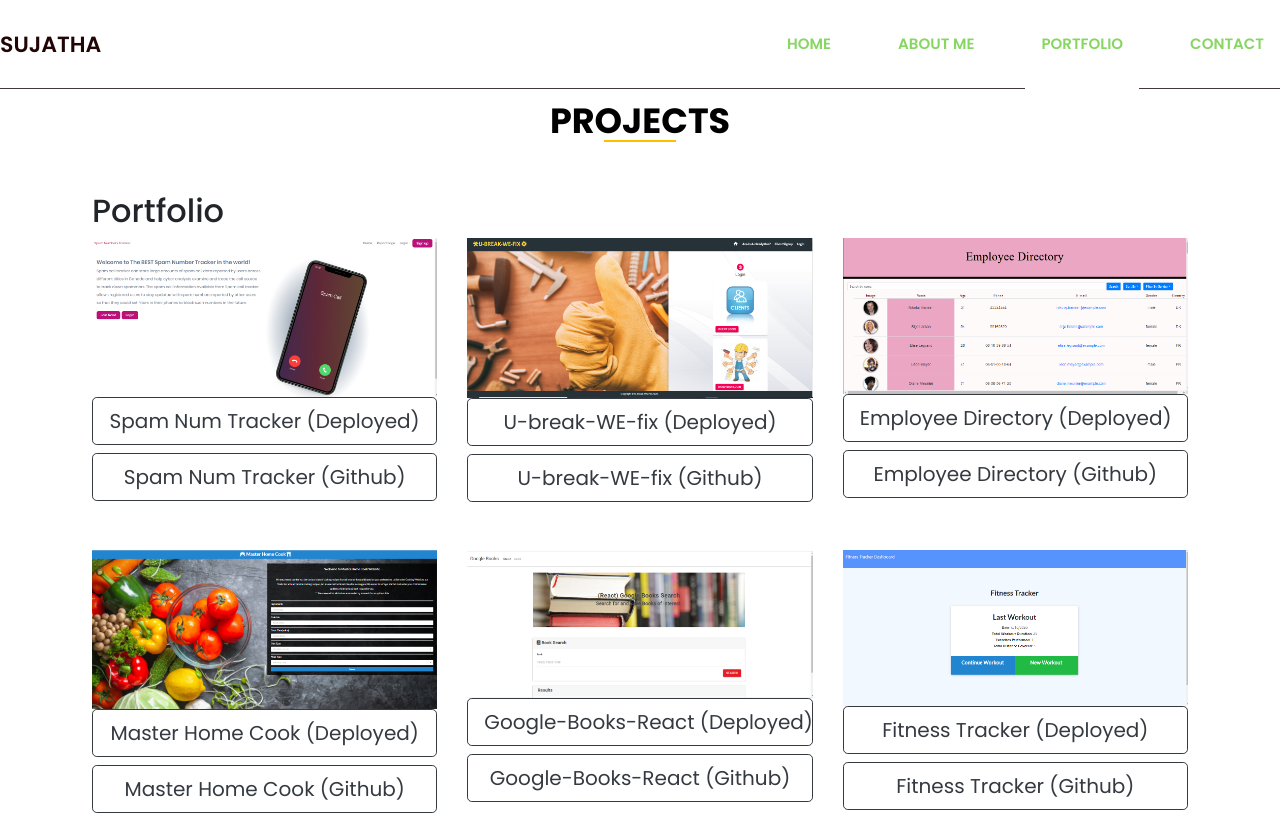
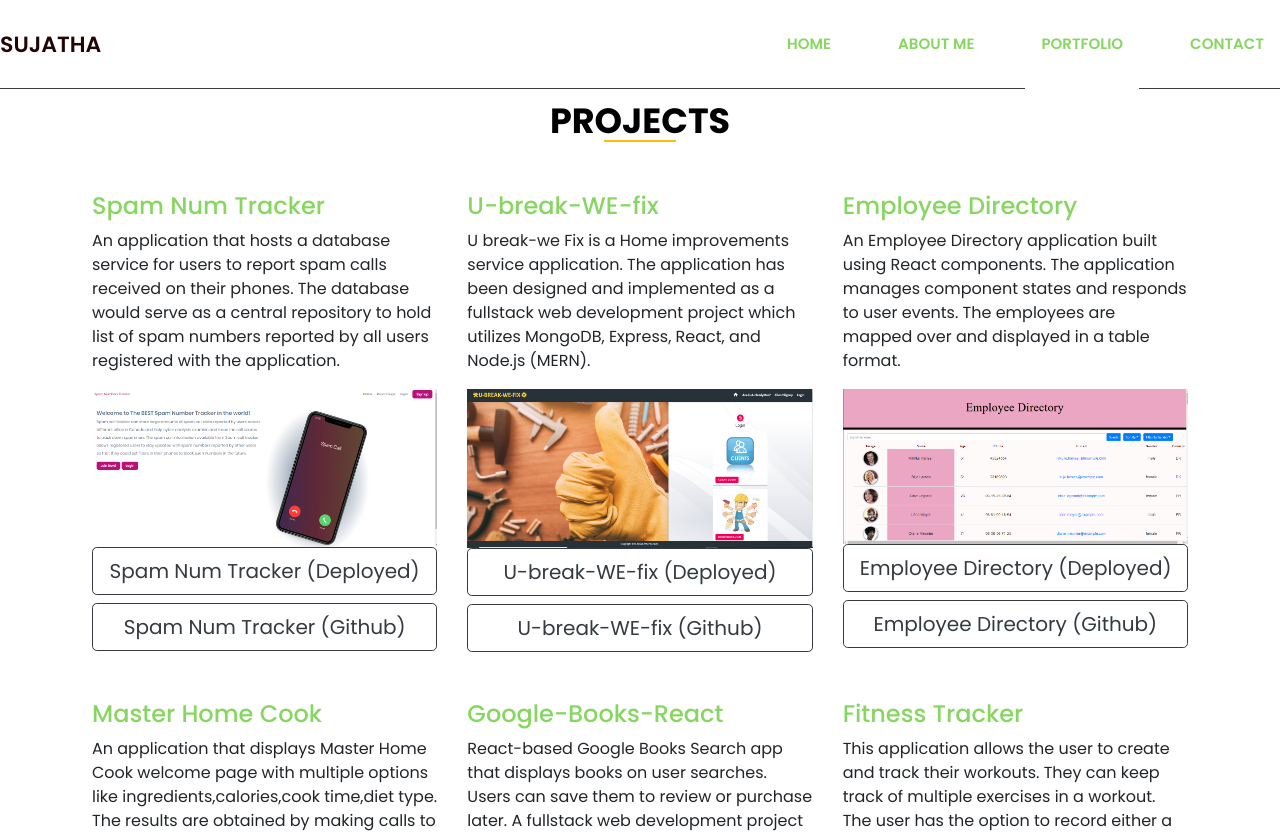
Before and after one commit to sujatha-m/react-portfolio, a React (Create React App) app: page /portfolio in a window 1280 px wide. Shown: the top 833 px of the page. Built offline with nearby package versions, Linux system fonts and the light colour scheme.

Commit message:
Added project discription

```diff
--- a/src/components/Projects/index.js
+++ b/src/components/Projects/index.js
@@ -9,6 +9,8 @@ function Project(props) {
   return (
     <Col size="md-4 sm-12">
       <div className="button-container">
+        <h4 style={{color: "#87d662"}}> {props.projectName} </h4>
+        <p>{props.paragraph}</p>
         <img
           className="img-fluid portfolio-pic"
           src={props.imgPath}
--- a/src/components/pages/Contact.js
+++ b/src/components/pages/Contact.js
@@ -63,9 +63,8 @@ function Contact () {
     <section className='contact-us' id='contact'>
       <div style={{minHeight: '350px'}}>
       <div className='container'>
-      <div className='text'>
+      <div className='text-center mt-5'>
         <h2>Contact Me</h2>
-        </div>
         <div className='details'>
           <div>
             <FaPhone />
@@ -76,6 +75,7 @@ function Contact () {
           {'  '}
           <span className='email'>jhanavi.bhushan@gmail.com</span>
         </div>
+        </div>
       </div>
       </div>
     </section>
--- a/src/components/pages/Portfolio.js
+++ b/src/components/pages/Portfolio.js
@@ -14,21 +14,27 @@ function Portfolio(){
             </div>
             <Row>
               <div className="col-md-12 midsection">
-                <h2>Portfolio</h2>
+                {/* <h2>Portfolio</h2> */}
                 <Row>
                   <Project
+                    projectName="Spam Num Tracker"
+                    paragraph="An application that hosts a database service for users to report spam calls received on their phones. The database would serve as a central repository to hold list of spam numbers reported by all users registered with the application."
                     name="Spam Num Tracker"
                     imgPath={require("../assets/images/Project2.png")}
                     linkDeployed="https://spamnumbertracker.herokuapp.com/"
                     linkGithub="https://github.com/sujatha-m/Group-Project2"
                   />
                   <Project
+                    projectName="U-break-WE-fix"
+                    paragraph="U break-we Fix is a Home improvements service application. The application has been designed and implemented as a fullstack web development project which utilizes MongoDB, Express, React, and Node.js (MERN)."
                     name="U-break-WE-fix"
                     imgPath={require("../assets/images/Project3.png")}
                     linkDeployed="https://still-depths-30514.herokuapp.com/"
                     linkGithub="https://github.com/sujatha-m/U-break-WE-fix"
                   />
                   <Project
+                    projectName="Employee Directory"
+                    paragraph="An Employee Directory application built using React components. The application manages component states and responds to user events. The employees are mapped over and displayed in a table format."
                     name="Employee Directory"
                     imgPath={require("../assets/images/EmployeeDirectory.png")}
                     linkDeployed="https://sujatha-m.github.io/react-employee-directory/"
@@ -38,18 +44,26 @@ function Portfolio(){
                 <br/><br/>
                 <Row>
                   <Project
+                  projectName="Master Home Cook"
+                  paragraph="An application that displays Master Home Cook welcome page with multiple options like
+                  ingredients,calories,cook time,diet type. The results are obtained by making calls to ThirdParty APIs."
                     name="Master Home Cook"
                     imgPath={require("../assets/images/Project1.png")}
                     linkDeployed="https://maxguojiaqi.github.io/Master-Home-Cook/"
                     linkGithub="https://github.com/sujatha-m/Master-Home-Cook"
                   />
                   <Project
+                  projectName="Google-Books-React"
+                  paragraph="React-based Google Books Search app that displays books on user searches. Users can save them to review or purchase later.
+                  A fullstack web development project which utilizes MongoDB, Express, React, and Node.js."
                     name="Google-Books-React "
                     imgPath={require("../assets/images/GoogleBooks.png")}
                     linkDeployed="https://intense-earth-07171.herokuapp.com/"
                     linkGithub="https://github.com/sujatha-m/Google-Books-React-Search"
                   />
                   <Project
+                  projectName="Fitness Tracker"
+                  paragraph="This application allows the user to create and track their workouts. They can keep track of multiple exercises in a workout. The user has the option to record either a resistance or cardio exercise."
                     name="Fitness Tracker"
                     imgPath={require("../assets/images/FitnessTracker.png")}
                     linkDeployed="https://gentle-dawn-36665.herokuapp.com/"
```
